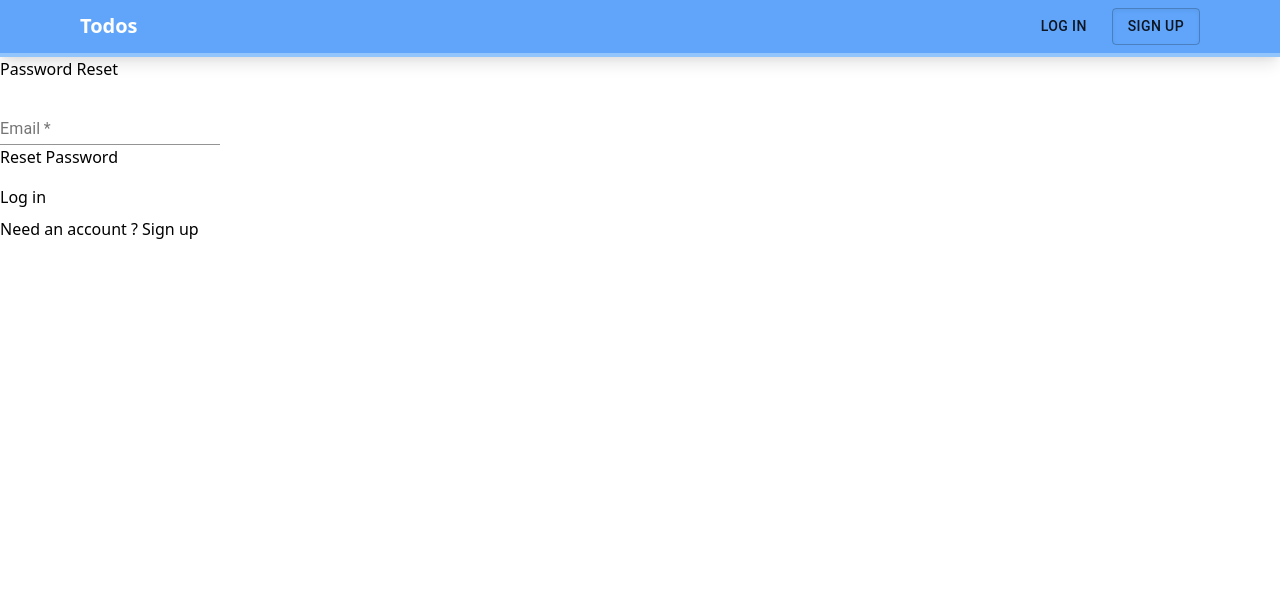
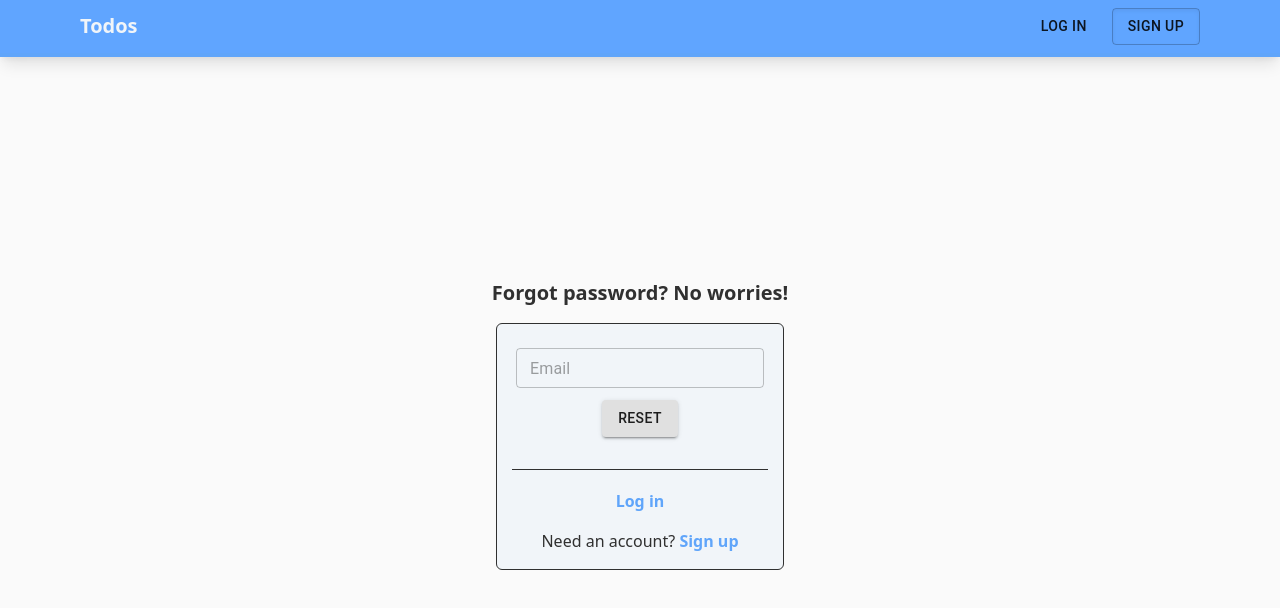
Before and after one commit to shareef99/todo, a React (Create React App) app: page /forgot-password in a window 1280 px wide. Shown: the top 608 px of the page. Built offline with nearby package versions, Linux system fonts and the light colour scheme; no server answers.

Commit message:
Update the UI of Login, Signup, Forget password

```diff
--- a/src/components/ForgotPassword.jsx
+++ b/src/components/ForgotPassword.jsx
@@ -3,6 +3,7 @@ import { useAuth } from "../contexts/AuthContext";
 import { Link } from "react-router-dom";
 import Navbar from "./Navbar";
 import TextField from "@material-ui/core/TextField";
+import Button from "@material-ui/core/Button";
 
 export default function Login() {
     const emailRef = useRef();
@@ -30,33 +31,71 @@ export default function Login() {
 
     return (
         <>
-            <Navbar></Navbar>
-            <div>
-                <h2 className="mb-4">Password Reset</h2>
-                {error && error}
-                {message && message}
-                {currentUser && currentUser.email}
-                <form action="" onSubmit={handleSubmit}>
+            <section className="flex bg-white-light flex-col h-screen">
+                <Navbar />
+                <div className="m-auto">
+                    <h2 className="text-black text-center text-xl font-bold m-4">
+                        Forgot password? No worries!
+                    </h2>
+                    <div className="flex flex-col items-center border border-black rounded-md w-72 m-auto bg-white text-black mb-6">
+                        {error && (
+                            <p className="mt-2 bg-red-300 px-6 py-3 rounded-md text-red-900 text-lg">
+                                {error}
+                            </p>
+                        )}
+                        {message && (
+                            <p className="mt-2 bg-red-300 px-6 py-3 rounded-md text-red-900 text-lg">
+                                {message}
+                            </p>
+                        )}
+                        <form
+                            action=""
+                            autoComplete="off"
+                            onSubmit={handleSubmit}
+                            className="flex flex-col space-y-2 items-center w-64 self-center my-4"
+                        >
                             <div id="email">
                                 <TextField
+                                    className="w-full"
                                     id="standard-basic"
                                     type="email"
                                     required
+                                    margin="dense"
+                                    size="medium"
                                     ref={emailRef}
-                            label="Email"
+                                    placeholder="Email"
+                                    variant="outlined"
                                 />
                             </div>
-                    <button type="submit" disabled={loading}>
-                        Reset Password
-                    </button>
+                            <Button
+                                variant="contained"
+                                type="submit"
+                                disabled={loading}
+                            >
+                                Reset
+                            </Button>
                         </form>
-                <div className="mt-4 ">
-                    <Link to="/login">Log in</Link>
+                        <hr className="h-1 w-64 border-black mt-4" />
+                        <div className="mt-4 text-center">
+                            <Link
+                                to="/login"
+                                className="text-blue font-semibold"
+                            >
+                                Log in
+                            </Link>
                         </div>
-                <div className="mt-2 ">
-                    Need an account ? <Link to="/signup">Sign up</Link>
+                        <div className="my-4 text-center">
+                            Need an account?{" "}
+                            <Link
+                                to="/signup"
+                                className="text-blue font-semibold"
+                            >
+                                Sign up
+                            </Link>
                         </div>
                     </div>
+                </div>
+            </section>
         </>
     );
 }
--- a/src/components/Login.jsx
+++ b/src/components/Login.jsx
@@ -38,8 +38,13 @@ export default function Login() {
 
     return (
         <>
+            <section className="flex bg-white-light flex-col h-screen">
                 <Navbar />
-            <div className="flex flex-col  items-center mt-8">
+                <div className="m-auto">
+                    <h2 className="text-black text-center text-xl font-bold m-4">
+                        Log in to Todos
+                    </h2>
+                    <div className="flex flex-col items-center border border-black rounded-md w-72 m-auto bg-white text-black mb-8">
                         {error && (
                             <p className="mt-2 bg-red-300 px-6 py-3 rounded-md text-red-900 text-lg">
                                 {error}
@@ -49,9 +54,9 @@ export default function Login() {
                             action=""
                             autoComplete="off"
                             onSubmit={handleSubmit}
-                    className="flex flex-col space-y-2 items-center w-1/2 mt-6"
+                            className="flex flex-col space-y-2 items-center w-64 self-center mt-6"
                         >
-                    <div id="email" className="w-1/2">
+                            <div id="email" className="w-full">
                                 <TextField
                                     id="standard-basic"
                                     type="email"
@@ -64,14 +69,13 @@ export default function Login() {
                                     variant="outlined"
                                 />
                             </div>
-                    <div id="password" className="w-1/2">
+                            <div id="password" className="w-full">
                                 <TextField
                                     className="w-full"
                                     id="standard-password-input"
                                     type="password"
                                     required
                                     ref={passwordRef}
-                            autoComplete="current-password"
                                     placeholder="Password"
                                     margin="dense"
                                     size="medium"
@@ -88,15 +92,29 @@ export default function Login() {
                                 </Button>
                             </div>
                         </form>
+                        <hr className="h-1 w-64 border-black mt-4" />
                         <div>
                             <div className="mt-4 text-center">
-                        <Link to="/forgot-password">Forgot password?</Link>
+                                <Link
+                                    to="/forgot-password"
+                                    className="text-blue font-semibold"
+                                >
+                                    Forgot password?
+                                </Link>
                             </div>
-                    <div className="mt-2 text-center">
-                        Need an account ? <Link to="/signup">Sign up</Link>
+                            <div className="my-2 text-center">
+                                Need an account?{" "}
+                                <Link
+                                    to="/signup"
+                                    className="text-blue font-semibold"
+                                >
+                                    Sign up
+                                </Link>
                             </div>
                         </div>
                     </div>
+                </div>
+            </section>
         </>
     );
 }
--- a/src/components/Navbar.jsx
+++ b/src/components/Navbar.jsx
@@ -39,7 +39,7 @@ export default function Navbar() {
     }
 
     return (
-        <header className="bg-blue-400 shadow-lg border-b-4 border-blue-300 flex flex-shrink-0 w-full">
+        <header className="bg-blue-light text-white shadow-lg border-b-4 border-blue flex flex-shrink-0 w-full">
             <div className="container flex flex-row justify-between items-center py-2 text-white">
                 <h6 className="text-xl font-semibold">
                     <Link to="/todos">Todos</Link>
--- a/src/components/Signup.jsx
+++ b/src/components/Signup.jsx
@@ -42,8 +42,13 @@ export default function Signup() {
 
     return (
         <>
+            <section className="flex bg-white-light flex-col h-screen">
                 <Navbar />
-            <div>
+                <div className="m-auto">
+                    <h2 className="text-black text-center text-xl font-bold m-4">
+                        Welcome to Todos
+                    </h2>
+                    <div className="flex flex-col items-center border border-black rounded-md w-72 m-auto bg-white text-black mb-6">
                         {error && (
                             <p className="mt-2 bg-red-300 px-6 py-3 rounded-md text-red-900 text-lg">
                                 {error}
@@ -52,7 +57,7 @@ export default function Signup() {
                         <form
                             action=""
                             onSubmit={handleSubmit}
-                    className=" flex flex-col items-center space-y-2 mt-8"
+                            className=" flex flex-col items-center space-y-2 my-4"
                         >
                             <div id="email">
                                 <TextField
@@ -103,10 +108,19 @@ export default function Signup() {
                                 Sign Up
                             </Button>
                         </form>
-                <div className="mt-4 text-center">
-                    Already have an account ? <Link to="/login">Log in</Link>
+                        <hr className="h-1 w-64 border-black mt-4" />
+                        <div className="my-4 text-center">
+                            Already have an account ?{" "}
+                            <Link
+                                to="/login"
+                                className="text-blue font-semibold"
+                            >
+                                Log in
+                            </Link>
                         </div>
                     </div>
+                </div>
+            </section>
         </>
     );
 }
--- a/tailwind.config.js
+++ b/tailwind.config.js
@@ -24,6 +24,9 @@ module.exports = {
             width: {
                 "9/10": "90%",
             },
+            height: {
+                "9/10": "90%",
+            },
         },
         screens: {
             sm: "500px",
@@ -32,6 +35,26 @@ module.exports = {
             xl: "1280px",
             "2xl": "1536px",
         },
+        colors: {
+            blue: {
+                DEFAULT: "rgba(96, 165, 250, 1)",
+                primary: "rgba(36, 165, 250, 1)",
+                light: "rgba(96, 165, 280, 1)",
+            },
+            red: {
+                DEFAULT: "rgba(289, 68, 68, 1)",
+                dark: "rgba(239, 68, 38, 1)",
+                300: "#FCA5A5",
+                900: "#7F1D1D",
+            },
+            white: {
+                DEFAULT: "#F1F5F9",
+                light: "#FAFAFA",
+            },
+            black: {
+                DEFAULT: "#303030",
+            },
+        },
     },
     variants: {
         extend: {},
```
Lines whose indentation alone changed are shown as unchanged.
